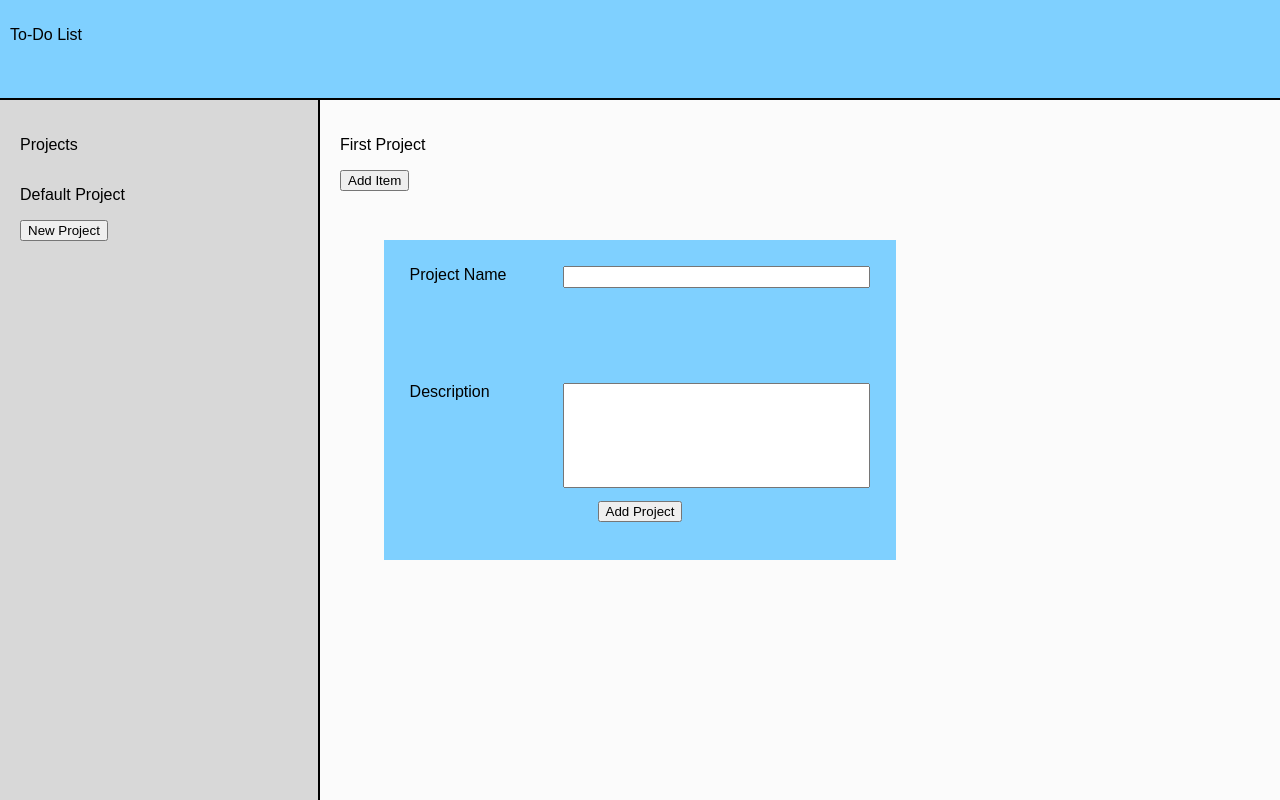
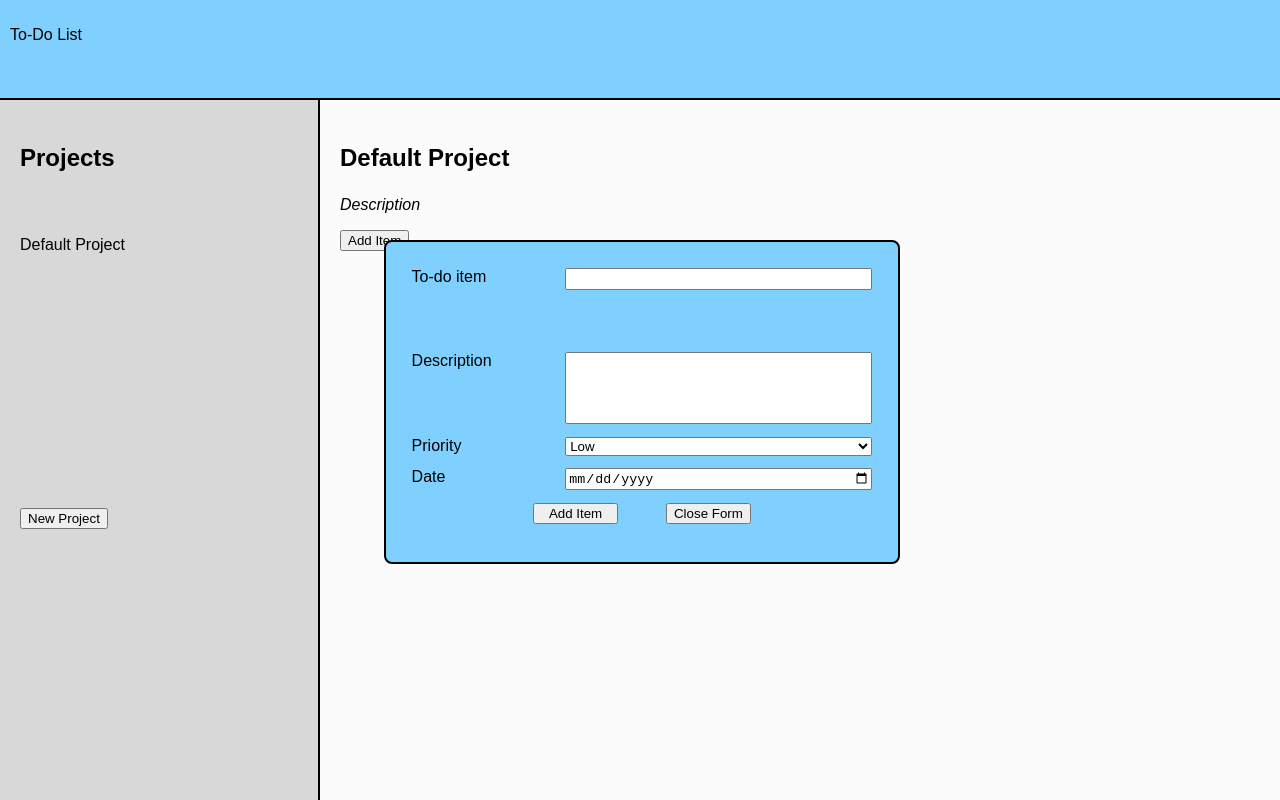
Before and after one commit to TylerWSchnabel/to-do-list, a website built with webpack: page dist/index.html in a window 1280 px wide. Both pictures are taken after a click on the button "Add Item". Built offline with nearby package versions, Linux system fonts and the light colour scheme.

Commit message:
Cleaned up code. Added Project array

```diff
--- a/package.json
+++ b/package.json
@@ -24,6 +24,7 @@
     "webpack-cli": "^4.10.0"
   },
   "dependencies": {
+    "date-fns": "^2.28.0",
     "lodash": "^4.17.21"
   },
   "main": "webpack.config.js",
--- a/src/index.js
+++ b/src/index.js
@@ -1,28 +1,78 @@
 import _ from 'lodash';
 import './style.css';
-import ListItem from './modules/todoItems';
+import { compareAsc, format } from 'date-fns'
+import Item from './modules/items';
 import Project from './modules/project';
 
 
+let projectFormContainer = document.getElementById('project-form');
+let projectFormName = document.getElementById("add-project-name");
+let projectFormDescription = document.getElementById("add-project-description");
+let projectList = document.getElementById('project-list');
+let addProjectForm = document.getElementById("add-project");
+let itemFormContainer = document.getElementById('item-form');
+let addItemForm = document.getElementById("add-item");
+let closeProject = document.getElementById('close-project-form');
+let addProjectBtn = document.getElementById("add-project-button");
+let addItemBtn = document.getElementById("add-item-button");
+let projectArr = [];
+const create = (() => {
     function createProject(){
-    console.log("CreateProject running");
+        console.log("CreateProject running Oo o again~~");
         let projectFormName = document.getElementById("add-project-name");
         let projectFormDescription = document.getElementById("add-project-description");
         let projectList = document.getElementById('project-list');
 
         let newProject = new Project(projectFormName.value, projectFormDescription.value);
+        projectArr.push(newProject);
+        console.log(projectArr);
+        projectFormName.value='';
+        projectFormDescription.value='';
+        projectFormContainer.style.display="none";
+        display.displayProjects();
+        console.log(newProject);
+    }
 
+    addProjectBtn.addEventListener("click", createProject);
+    //addItemBtn.addEventListener("click", )
+    return {createProject}
+})()
+
+const display = (() => {
+    function displayProjects() {
+        projectList.textContent = "";
+        for (let i =0; i <projectArr.length; i++){
             let newProjectDiv = document.createElement('div');
             newProjectDiv.setAttribute('class', "project-name");
-    newProjectDiv.textContent = newProject.title;
+            newProjectDiv.textContent = projectArr[i].title;
             projectList.appendChild(newProjectDiv);
-    console.log("project added");
+            console.log('poop');
+        }
+    }
+    return {displayProjects}
+})()
+
+
+
+const openForm = (() => {
+
+    addProjectForm.addEventListener("click", openProjectForm);
+    addItemForm.addEventListener("click", openItemForm);
+    closeProject.addEventListener('click', closeProjectForm)
+
+    function openProjectForm(){
+        projectFormContainer.style.display = "block";
     }
 
-function print(){
-    let projectFormName = document.getElementById("add-project-name");
-    console.log (projectFormName);
+    function closeProjectForm(){
+        projectFormName.value='';
+        projectFormDescription.value='';
+        projectFormContainer.style.display="none";
     }
 
-let addProjectBtn = document.getElementById("add-project-button");
-addProjectBtn.addEventListener("click", createProject);
+    function openItemForm(){
+        itemFormContainer.style.display = "block";
+    }
+
+    return {openProjectForm, openItemForm};
+})()
--- /dev/null
+++ b/src/modules/items.js
@@ -0,0 +1,23 @@
+
+
+class Item {
+
+    constructor(title, description, dueDate, priority, notes, complete){
+        this.title = title;
+        this.description = description;
+        this.dueDate = dueDate;
+        this.priority = priority;
+        this.notes = notes;
+        this.complete = complete;
+
+        const markComplete = () => {
+            if (complete === false){
+                complete = true;
+            } else if (complete === true) {
+                complete = false;
+            }
+        }
+    }
+}
+
+export default Item;
--- a/src/modules/project.js
+++ b/src/modules/project.js
@@ -1,13 +1,14 @@
-import { CleanPlugin } from "webpack";
+
 
 class Project {
     constructor(title, description){
         this.title = title;
         this.description = description;
+        this.todoList = [];
     }
 
-    addItem(){
-
+    addItem(item){
+        this.todoList.push(item);
     }
 }
 
--- a/src/modules/todoItems.js
+++ /dev/null
@@ -1,23 +0,0 @@
-//import { CleanPlugin } from "webpack";
-
-class ListItem {
-
-    constructor(title, description, dueDate, priority, notes, complete){
-        this.title = title;
-        this.description = description;
-        this.dueDate = dueDate;
-        this.priority = priority;
-        this.notes = notes;
-        this.complete = complete;
-
-        const markComplete = () => {
-            if (complete === false){
-                complete = true;
-            } else if (complete === true) {
-                complete = false;
-            }
-        }
-    }
-}
-
-export default ListItem;
--- a/src/style.css
+++ b/src/style.css
@@ -1,4 +1,3 @@
-
 
 
 body{
@@ -37,10 +36,20 @@ body{
     padding: 20px;
 }
 
+.projects-head, #project-name {
+    font-size: 1.5rem;
+    font-weight: bold;
+}
 #project-list{
     display: grid;
     grid-template-columns: 1fr;
-
+    grid-template-rows: 2rem;
+    grid-auto-rows: 2rem;
+    padding-top: 2rem;
+    height: 15rem;
+    overflow: scroll;
+    margin-top: 2rem;
+    padding-bottom: 2rem;
 }
 
 #right-bottom{
@@ -48,12 +57,20 @@ body{
     padding: 20px;
 }
 
-.project-title{
-    list-style: none;
+.project-description{
+    font-style: italic;
+}
+
+#project-form{
+    display: none;
+    position: absolute;
+}
+#item-form{
+    display: none;
+    position: absolute;
 }
 
 .add-form-container{
-    position: absolute;
     left: 30%;
     width: 40%;
     top: 30%;
@@ -61,6 +78,8 @@ body{
     background-color: rgb(127, 208, 255);
     align-items: center;
     justify-items: center;
+    border-radius: 8px;
+    border: 2px solid black;
 }
 
 .add-form{
@@ -74,11 +93,14 @@ body{
 
 }
 
-#add-project-name{
+#add-project-name, #add-item-name{
     height: 16px;
 }
 
-#add-project-button{
+.formBtns{
     grid-column: 1 / span 2;
     justify-self: center;
+    display: grid;
+    grid-template-columns: 1fr 1fr;
+    gap: 3rem;
 }
```
Also changed, not shown: dist/bundle.js, dist/index.html, 1 other file. Lines whose indentation alone changed are shown as unchanged.
